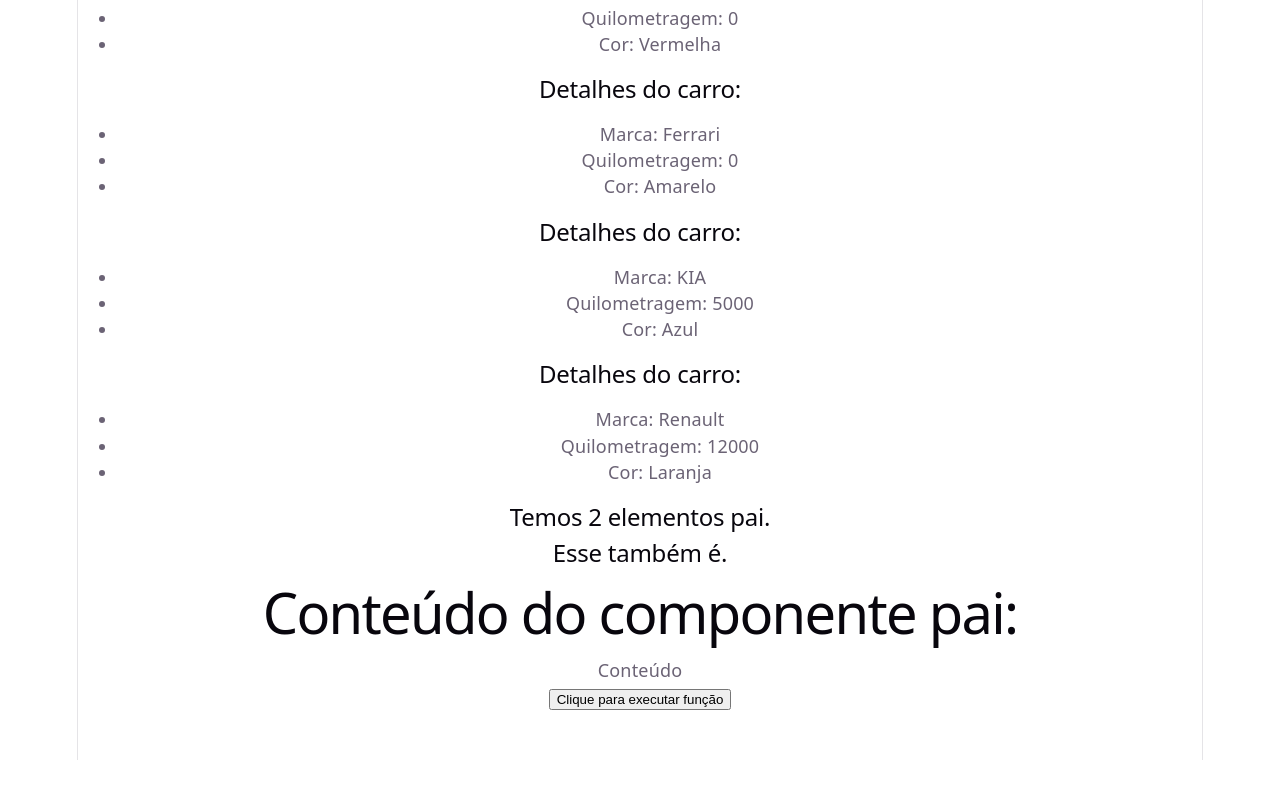
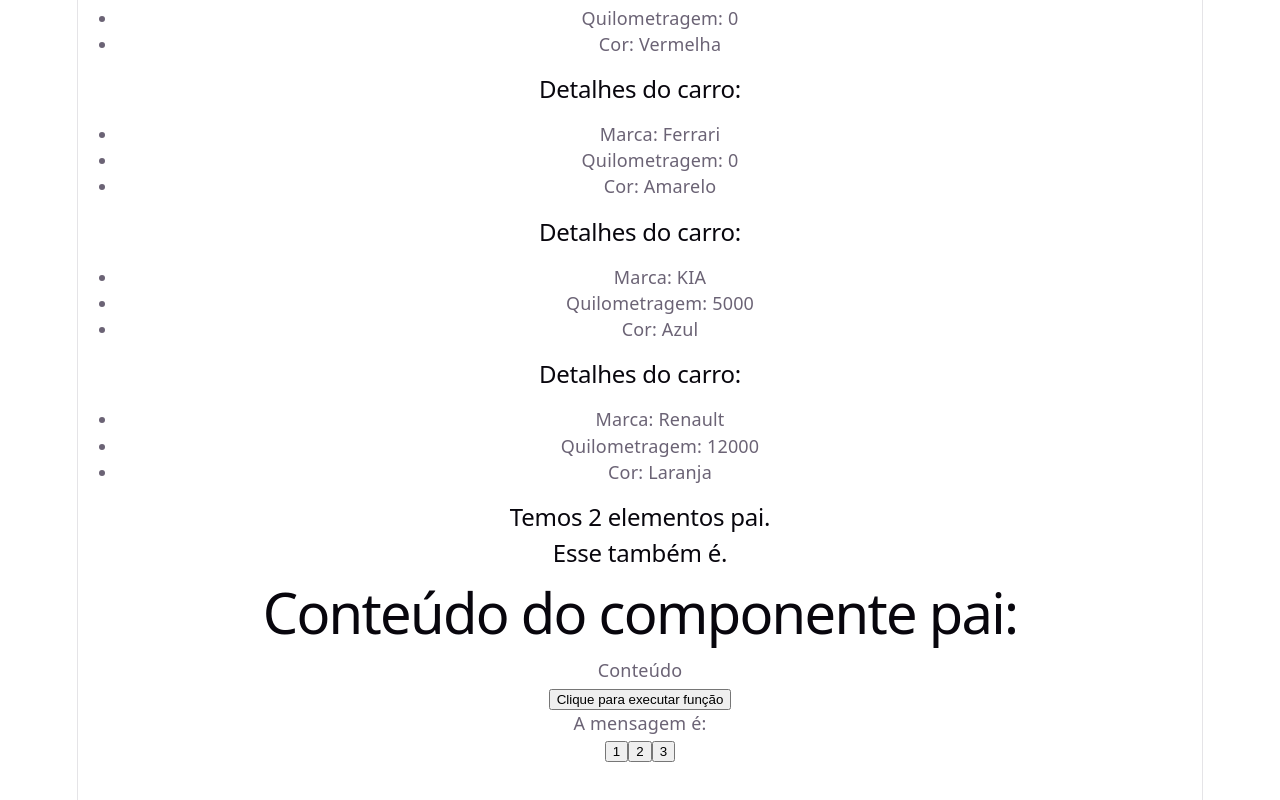
Before and after one commit to mardoqueugmartins/react-studies, a React (Vite) app in the folder 04_react_advanced/advanced/: page / in a window 1280 px wide. Shown: the part 1863-2663 px from the top of the page. Before the commit the page ends 2623 px from the top, so only its background shows below. Built offline with nearby package versions, Linux system fonts and the light colour scheme.

Commit message:
State Lift

```diff
--- a/04_react_advanced/advanced/src/App.jsx
+++ b/04_react_advanced/advanced/src/App.jsx
@@ -29,12 +29,23 @@
 
 // Função em prop
 import ExecuteFunction from "./components/ExecuteFunction";
+import { useState } from "react";
+
+// Elevação de State (State Lift)
+  import Message from "./components/Message";
+  import ChangeMessage from "./components/ChangeMessage";
 
 function App() {
   // Função em prop
   function showMessage() {
     console.log("Evento do componente pai");
   }
+
+  const [message, setMessage] = useState("");
+
+  const handleMessage = (msg) => {
+    setMessage(msg);
+  };
 
   return (
     <div className="App" style={{ paddingBottom: "50px" }}>
@@ -73,6 +84,9 @@
       </Container>
       {/* Função em prop */}
       <ExecuteFunction myFunction={showMessage} />
+      {/* State Lift */}
+      <Message msg={message} />
+      <ChangeMessage handleMessage={handleMessage} />
     </div>
   );
 }
--- /dev/null
+++ b/04_react_advanced/advanced/src/components/ChangeMessage.jsx
@@ -0,0 +1,13 @@
+const ChangeMessage = ({ handleMessage }) => {
+  const messages = ["Oi", "Ey", "Hello"];
+
+  return (
+    <div>
+      <button onClick={() => handleMessage(messages[0])}>1</button>
+      <button onClick={() => handleMessage(messages[1])}>2</button>
+      <button onClick={() => handleMessage(messages[2])}>3</button>
+    </div>
+  );
+};
+
+export default ChangeMessage;
--- /dev/null
+++ b/04_react_advanced/advanced/src/components/Message.jsx
@@ -0,0 +1,9 @@
+const Message = ({msg}) => {
+  return (
+    <div>
+      <p>A mensagem é: {msg}</p>
+    </div>
+  )
+}
+
+export default Message
```
